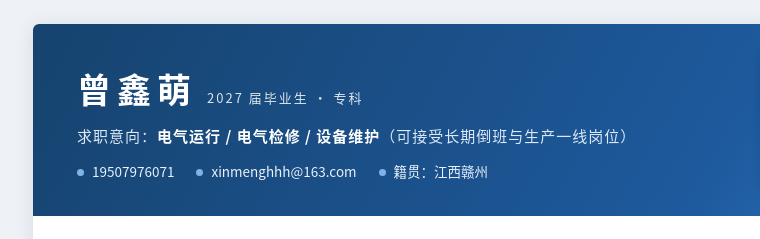
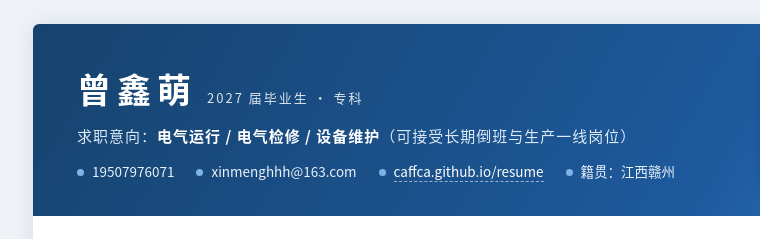
Before and after one commit to caffca/resume, a plain HTML site: page index.html in a window 1280 px wide. Shown: the top 239 px of the page, 167-927 px from the left. Drawn offline with Linux system fonts and the light colour scheme.

Commit message:
简历抬头新增个人主页链接 caffca.github.io/resume（展示页与 PDF 同步更新）

```diff
--- a/index.html
+++ b/index.html
@@ -83,6 +83,7 @@
     background:#7fb2e5;
     vertical-align:1px;
   }
+  .contact a{color:#fff;text-decoration:none;border-bottom:1px dashed rgba(255,255,255,.55);}
   .photo{
     width:104px;
     height:136px;
@@ -324,6 +325,7 @@
       <div class="contact">
         <span>19507976071</span>
         <span>xinmenghhh@163.com</span>
+        <span><a href="https://caffca.github.io/resume/">caffca.github.io/resume</a></span>
         <span>籍贯：江西赣州</span>
       </div>
     </div>
```
Also changed, not shown: 1 other file.
